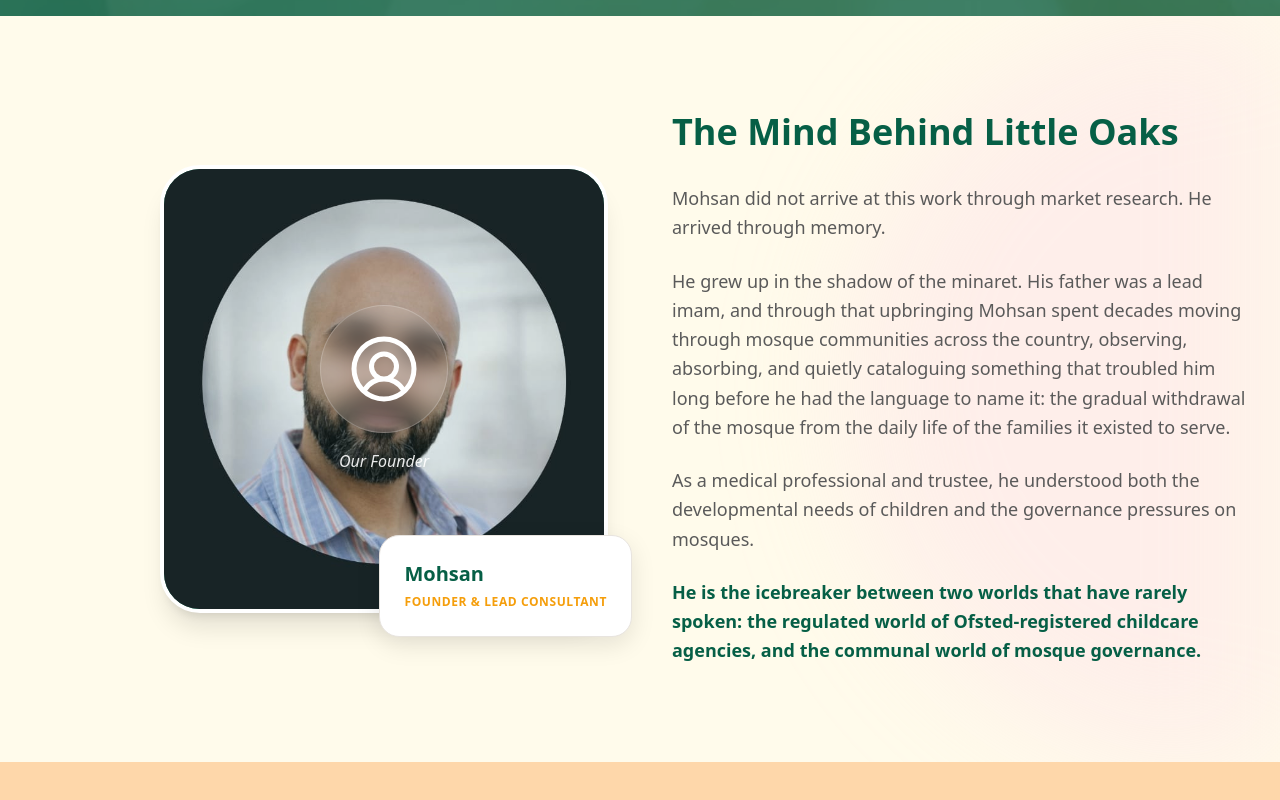
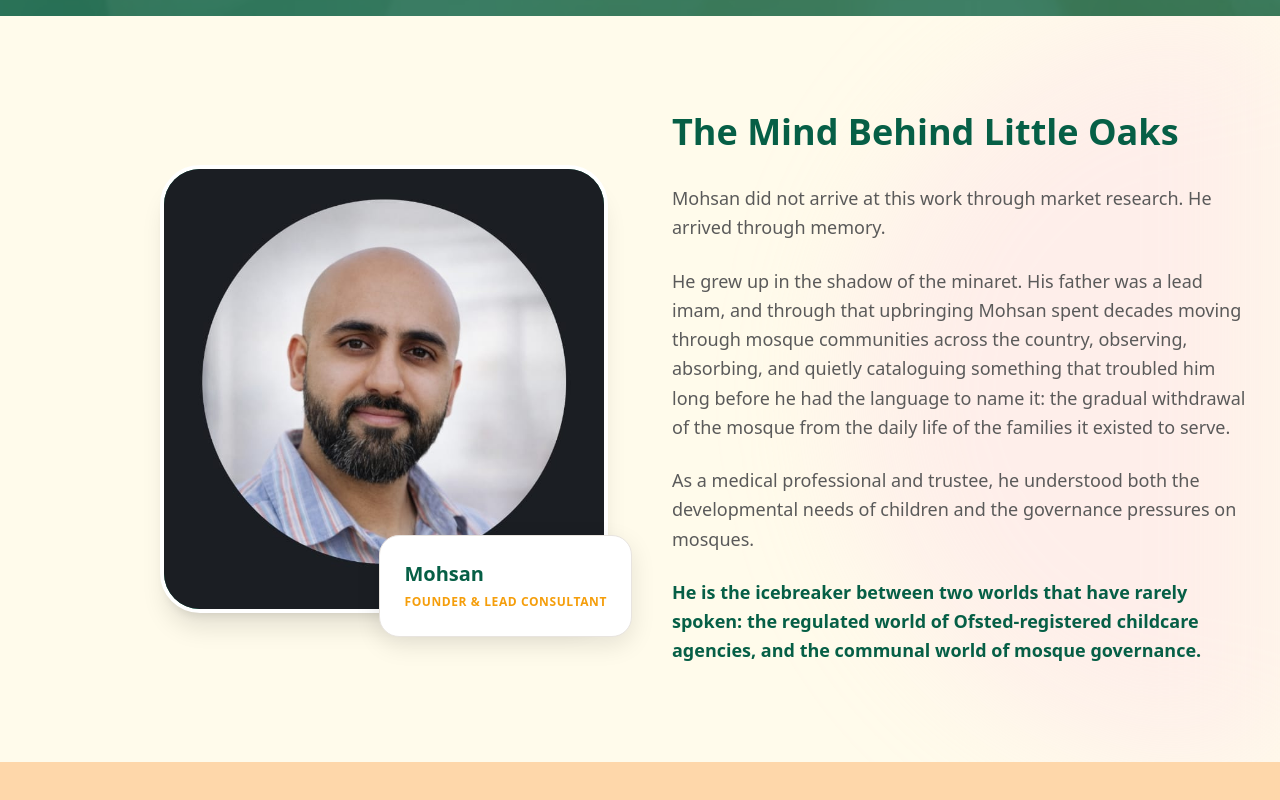
Before and after one commit to tayyibf555-prog/littleoakswebsite, a Next.js app: page /about in a window 1280 px wide. Shown: the part 536-1336 px from the top of the page. Built offline with nearby package versions, Linux system fonts and the light colour scheme.

Commit message:
Expose real founder image without overlay

```diff
--- a/components/sections/FounderBio.tsx
+++ b/components/sections/FounderBio.tsx
@@ -14,16 +14,9 @@
                     {/* Image Col */}
                     <div className="relative flex justify-center lg:justify-end">
                         <div className="relative w-full max-w-md aspect-square">
-                            {/* Abstract Avatar / Pattern instead of placeholder */}
-                            <div className="w-full h-full bg-deep-green rounded-[40px] overflow-hidden shadow-xl border-4 border-white relative flex items-center justify-center">
-                                <img src="/placeholders/founder_bio.png" alt="Founder background" className="absolute inset-0 w-full h-full object-cover opacity-90" />
-
-                                <div className="relative z-10 text-center">
-                                    <div className="w-32 h-32 mx-auto bg-white/10 backdrop-blur-md rounded-full flex items-center justify-center mb-4 border border-white/20 shadow-lg">
-                                        <UserCircle size={80} className="text-white" weight="duotone" />
-                                    </div>
-                                    <p className="text-white/90 font-medium italic drop-shadow-md">Our Founder</p>
-                                </div>
+                            {/* Real Founder Picture */}
+                            <div className="w-full h-full bg-deep-green rounded-[40px] overflow-hidden shadow-xl border-4 border-white relative flex items-center justify-center group">
+                                <img src="/placeholders/founder_bio.png" alt="Mohsan - Founder" className="absolute inset-0 w-full h-full object-cover group-hover:scale-105 transition-transform duration-500" />
                             </div>
                             {/* Floating name card */}
                             <div className="absolute -bottom-6 -right-6 bg-white p-6 rounded-[20px] shadow-lg max-w-xs border border-light-grey">
```
